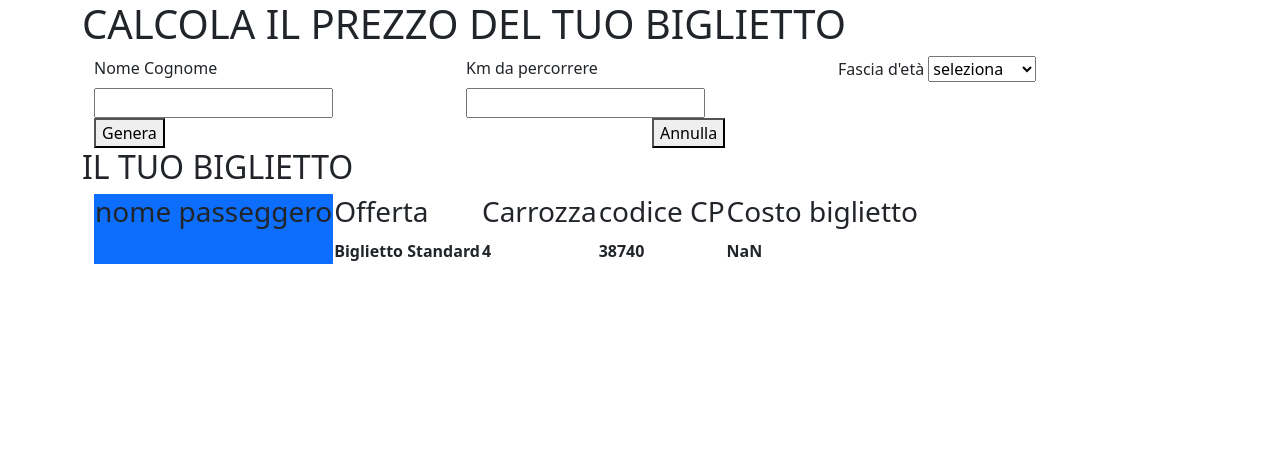
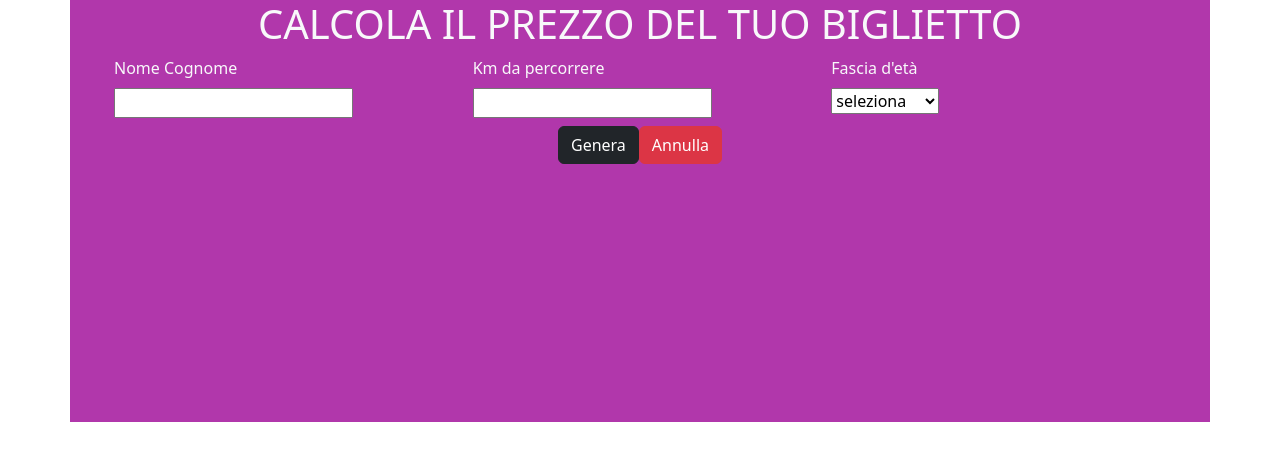
Before and after one commit to giuliamari04/js-biglietto-treno-form, a plain HTML site: page index.html in a window 1280 px wide. Both pictures are taken after a click on the button "Genera". Drawn offline with nearby package versions, Linux system fonts and the light colour scheme.

Commit message:
tasto reset

```diff
--- a/css/style.css
+++ b/css/style.css
@@ -0,0 +1,19 @@
+.my-bg-pink{
+    background-color: rgb(177, 55, 171);
+}
+
+h3{
+    font-size: 1.3em;
+}
+
+th{
+    padding: 10px;
+}
+
+.my-bg-first-cell{
+    background-color: rgba(112, 96, 96, 0.452);
+}
+
+.biglietto{
+    height: 250px;
+}
--- a/index.html
+++ b/index.html
@@ -8,23 +8,24 @@
     <title>Biglietto treno 2</title>
 </head>
 <body>
-    <div class="container">
-        <h1 class="text-uppercase">calcola il prezzo del tuo biglietto</h1>
+    <div class="container text-light my-bg-pink">
+        <h1 class="text-uppercase text-center">calcola il prezzo del tuo biglietto</h1>
 
-        <div class="container-fluid">
-            <div class="row">
-                <div class="col">
+        <div class="container-fluid ">
+            <div class="row m-2">
+                <div class="col-4">
                     <label for="nomeCognome" class="form-label">Nome Cognome</label>
                     <input type="text" class="" id="nomeCognome" placeholder="" name="nomeCognome">
                 </div>
 
-                <div class="col">
+                <div class="col-4">
                     <label for="percorso" class="form-label">Km da percorrere</label>
                     <input type="text" class="" id="km" name="km">
                 </div>
 
-                <div class="col">
+                <div class="col-4">
                     <label for="eta" class="form-label">Fascia d'età</label>
+                    <br>
                     <select name="eta" id="eta" name="eta" value="">
                         <option value=""> seleziona</option>
                         <option value="minorenne">minorenne</option>
@@ -34,47 +35,18 @@
                 </div>
             </div>
 
-            <div class="row">
-                <div class="col">
-                    <button id="genera">Genera</button>
-                </div>
-                <div class="col">
-                    <button id="reset">Annulla</button>
+            <div class="row m-2">
+                <div class="col d-flex justify-content-center">
+                    <button id="genera" class="btn btn-dark">Genera</button>
+                    <button id="reset" class="btn btn-danger" >Annulla</button>
                 </div>
             </div>
         </div>
 
-        <h2 class="text-uppercase">il tuo biglietto</h2>
 
-        <div class="container-fluid">
-            <div class=""></div>
-            <table class="table-borderless">
-                <tr>
-                    <th class="bg-primary">
-                        <h3>nome passeggero</h3>
-                        <div class="risultato-nome"></div></th>
-                    <th>
-                        <h3>Offerta</h3>
-                    </th>
-                    <th>
-                        <h3>Carrozza</h3>
-                    </th>
-                    <th>
-                        <h3>codice CP</h3>
-                    </th>
-                    <th>
-                        <h3>Costo biglietto</h3>
-                    </th>
-                </tr>
 
-                <tr>
-                    <th class="bg-primary"></th>
-                    <th class="risultato-eta"></th>
-                    <th class="risultato-vagone"></th>
-                    <th class="risultato-CP"></th>
-                    <th class="risultato-prezzo"></th>
-                </tr>
-            </table>
+        <div class="container-fluid biglietto" >
+
         </div>
     </div>
     <script src="js/script.js"></script>
--- a/js/script.js
+++ b/js/script.js
@@ -5,25 +5,34 @@
 const buttonGenera = document.getElementById('genera');
 const buttonreset = document.getElementById('reset');
 
+
+buttonreset.addEventListener('click', function () {
+    const nomeCognomeInput = document.getElementById('nomeCognome');
+    const kmInput = document.getElementById('km');
+    const etaSelect = document.getElementById('eta');
+
+    nomeCognomeInput.value = '';
+    kmInput.value = '';
+    etaSelect.value = '';
+
+
+
+});
+
 buttonGenera.addEventListener('click', function () {
     let nome = document.getElementById('nomeCognome').value;
     let percorso = parseInt(document.getElementById('km').value);
     let etaPasseggero = document.getElementById('eta').value;
 
-    let risultatonome = document.querySelector('.risultato-nome');
-    let risultatoeta = document.querySelector('.risultato-eta');
-    let risultatoprezzo = document.querySelector('.risultato-prezzo');
-    let risultatoVagone = document.querySelector('.risultato-vagone');
-    let risultatoCP = document.querySelector('.risultato-CP');
-
-
-
+    let risultatonome = document.querySelector('.biglietto');
 
     console.log('nome:',nome,'perorso:',percorso,'ed età:',etaPasseggero);
 
     let prezzoBiglietto = 0.21;
     let prezzoPercorso = prezzoBiglietto * percorso;
-
+   if(nome ==='' || percorso === '' || etaPasseggero ===''){
+    alert('errore dati');
+   }else{
 
 
     if(etaPasseggero ==='minorenne'){
@@ -51,32 +60,37 @@ buttonGenera.addEventListener('click', function () {
       let randomNumberCP = getRandomNumber(10000, 99999);
       console.log(randomNumberVagone);
 
+     risultatonome.innerHTML =
+     `
+     <h2 class="text-uppercase text-center">il tuo biglietto</h2>
+     <table class="m-2 border-1">
+     <tr>
+         <th class="my-bg-first-cell">
+             <h3>nome passeggero</h3>
+             <div> ${nome}</div></th>
+         <th>
+             <h3>Offerta</h3>
+         </th>
+         <th>
+             <h3>Carrozza</h3>
+         </th>
+         <th>
+             <h3>codice CP</h3>
+         </th>
+         <th>
+             <h3>Costo biglietto</h3>
+         </th>
+     </tr>
 
-    risultatonome.innerHTML =
-     `
-        ${nome}
-     `;
+     <tr>
+         <th class="my-bg-first-cell"></th>
+         <th>${etaPasseggero}</th>
+         <th >${randomNumberVagone}</th>
+         <th > ${randomNumberCP}</th>
+         <th >${prezzoFormattato}€</th>
+     </tr>
+ </table>
+ `;
 
-     risultatoeta.innerHTML =
-     `
-        ${etaPasseggero}
-     `;
-
-     risultatoVagone.innerHTML =
-     `
-        ${randomNumberVagone}
-     `;
-
-     risultatoCP.innerHTML =
-     `
-        ${randomNumberCP}
-     `;
-
-     risultatoprezzo.innerHTML =
-     `
-        ${prezzoFormattato}
-     `;
-      console.log('Prezzo per utente:', risultatoprezzo);
-
-
+   }
 });
```
